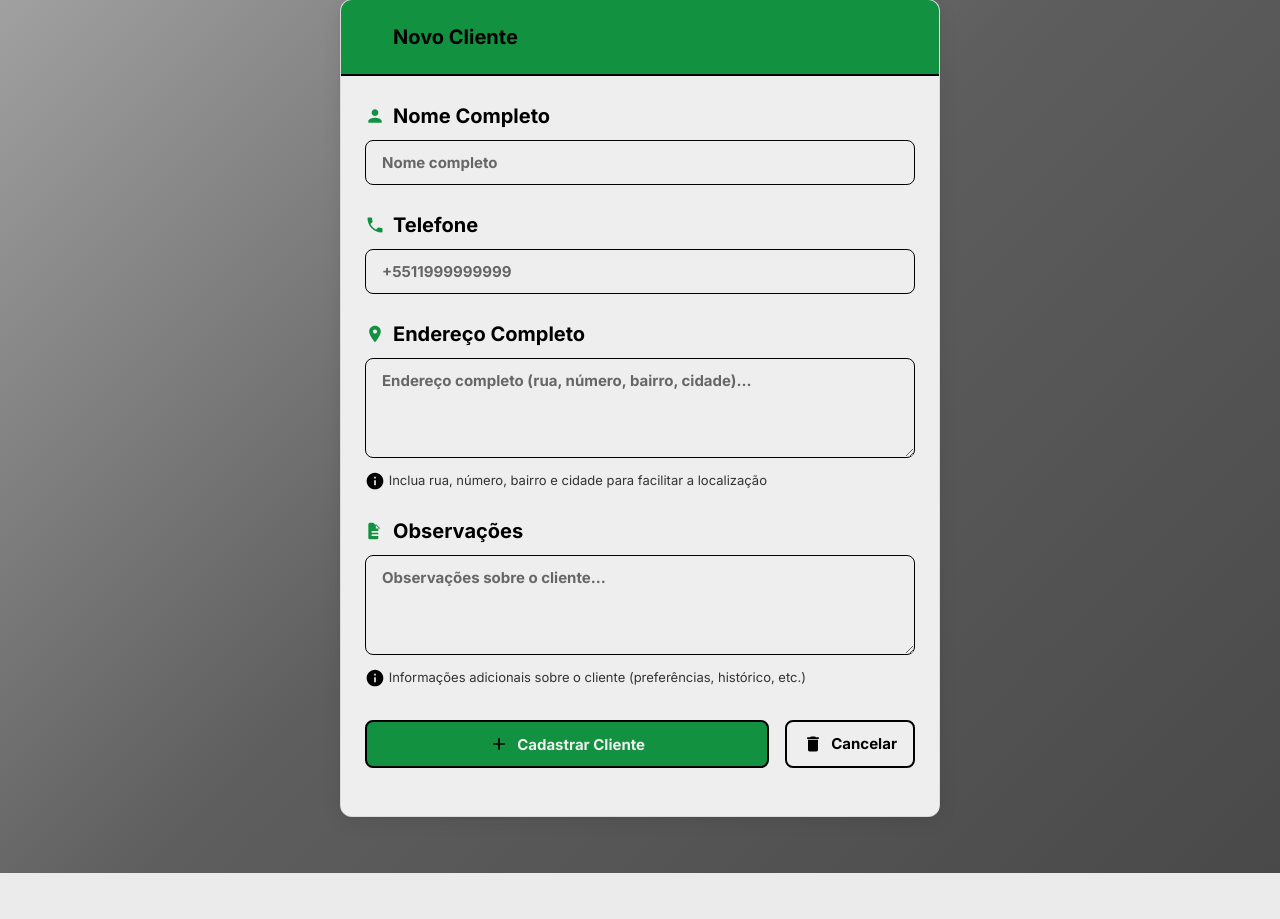
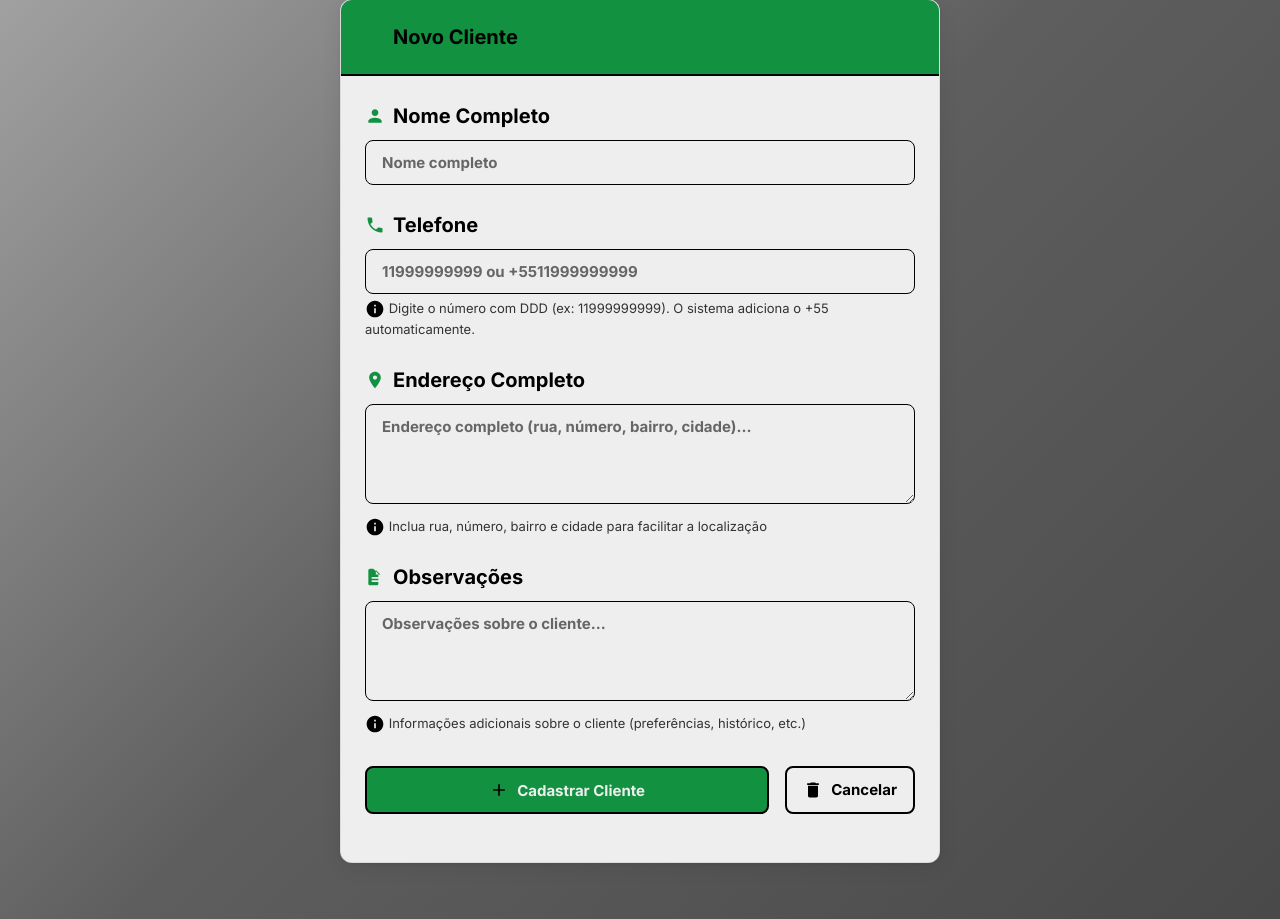
Before and after one commit to notdougz/projeto-barbearia, a Django app: page /clientes/novo/ in a window 1280 px wide. Shown: the part 117-1036 px from the top of the page. Before the commit the page ends 990 px from the top, so only its background shows below. Run offline with Django 5.2, Linux system fonts and the light colour scheme; the visitor is signed in with stand-in values (Sample User, id 1).

Commit message:
feat: adicionar normalização e validação de telefone brasileiro no formulário de cliente

```diff
--- a/agendamentos/forms.py
+++ b/agendamentos/forms.py
@@ -1,6 +1,58 @@
+import re
+
 from django import forms
 
 from .models import Agendamento, Cliente, Servico
+
+
+def normalizar_telefone_brasileiro(telefone):
+    """
+    Normaliza números de telefone brasileiros para o formato internacional +55XXXXXXXXXXX
+    Adiciona automaticamente o +55 se não estiver presente.
+
+    Aceita vários formatos de entrada:
+    - 11999999999 -> +5511999999999
+    - (11) 99999-9999 -> +5511999999999
+    - +5511999999999 -> +5511999999999 (já está correto)
+    - 5511999999999 -> +5511999999999
+    - +55 11 99999-9999 -> +5511999999999
+
+    Args:
+        telefone (str): Número de telefone em qualquer formato
+
+    Returns:
+        str: Número no formato +55XXXXXXXXXXX ou None se inválido
+    """
+    if not telefone:
+        return None
+
+    # Remove todos os caracteres não numéricos, exceto +
+    telefone_limpo = re.sub(r'[^\d+]', '', telefone.strip())
+
+    # Se já começa com +55, retorna como está (após limpar caracteres extras)
+    if telefone_limpo.startswith('+55'):
+        telefone_limpo = '+55' + telefone_limpo[3:].replace('+', '')
+        # Verifica se tem tamanho válido após o +55 (10 ou 11 dígitos)
+        if len(telefone_limpo) in [13, 14]:  # +55 + 10 ou 11 dígitos
+            return telefone_limpo
+
+    # Se começa com 55 (sem o +), adiciona o +
+    if telefone_limpo.startswith('55') and len(telefone_limpo) >= 12:
+        telefone_limpo = '+' + telefone_limpo
+        # Verifica se tem tamanho válido
+        if len(telefone_limpo) in [13, 14]:
+            return telefone_limpo
+
+    # Se não tem código do país, assume que é número brasileiro
+    # Remove zeros à esquerda do DDD se houver
+    telefone_limpo = telefone_limpo.lstrip('0')
+
+    # Verifica se tem 10 ou 11 dígitos (DDD + número)
+    if len(telefone_limpo) == 10 or len(telefone_limpo) == 11:
+        return '+55' + telefone_limpo
+
+    # Se não couber em nenhum padrão, retorna None (inválido)
+    return None
 
 
 class ClienteForm(forms.ModelForm):
@@ -12,7 +64,11 @@ class ClienteForm(forms.ModelForm):
                 attrs={"class": "form-control", "placeholder": "Nome completo"}
             ),
             "telefone": forms.TextInput(
-                attrs={"class": "form-control", "placeholder": "+5511999999999"}
+                attrs={
+                    "class": "form-control",
+                    "placeholder": "11999999999 ou +5511999999999",
+                    "help_text": "Digite o número com ou sem +55. O sistema adicionará automaticamente."
+                }
             ),
             "endereco": forms.Textarea(
                 attrs={
@@ -31,16 +87,21 @@ class ClienteForm(forms.ModelForm):
         }
 
     def clean_telefone(self):
-        """Valida se o telefone já existe para outro cliente"""
+        """Normaliza e valida o telefone brasileiro, adicionando +55 automaticamente"""
         telefone = self.cleaned_data.get("telefone")
 
         if telefone:  # Só valida se telefone foi informado
-            # Remove espaços e caracteres especiais para comparação
-            telefone_limpo = telefone.strip()
+            # Normaliza o telefone para formato internacional (+55XXXXXXXXXXX)
+            telefone_normalizado = normalizar_telefone_brasileiro(telefone)
 
-            # Verifica se já existe outro cliente com este telefone
+            if not telefone_normalizado:
+                raise forms.ValidationError(
+                    "Número de telefone inválido. Digite o número com DDD (ex: 11999999999 ou +5511999999999)"
+                )
+
+            # Verifica se já existe outro cliente com este telefone normalizado
             # Exclui o próprio cliente caso seja uma edição
-            queryset = Cliente.objects.filter(telefone=telefone_limpo)
+            queryset = Cliente.objects.filter(telefone=telefone_normalizado)
             if self.instance.pk:  # Se estiver editando, exclui o próprio registro
                 queryset = queryset.exclude(pk=self.instance.pk)
 
@@ -49,6 +110,9 @@ class ClienteForm(forms.ModelForm):
                 raise forms.ValidationError(
                     f"Já existe um cliente cadastrado com este telefone: {cliente_existente.nome}"
                 )
+
+            # Retorna o telefone normalizado (com +55)
+            return telefone_normalizado
 
         return telefone
 
--- a/agendamentos/templates/agendamentos/cliente_form.html
+++ b/agendamentos/templates/agendamentos/cliente_form.html
@@ -25,6 +25,9 @@
                     {% if form.telefone.errors %}
                         <div class="text-danger">{{ form.telefone.errors }}</div>
                     {% endif %}
+                    <small class="form-text text-muted">
+                        <span class="icon icon-info"></span> Digite o número com DDD (ex: 11999999999). O sistema adiciona o +55 automaticamente.
+                    </small>
                 </div>
 
                 <div class="form-group">
```
